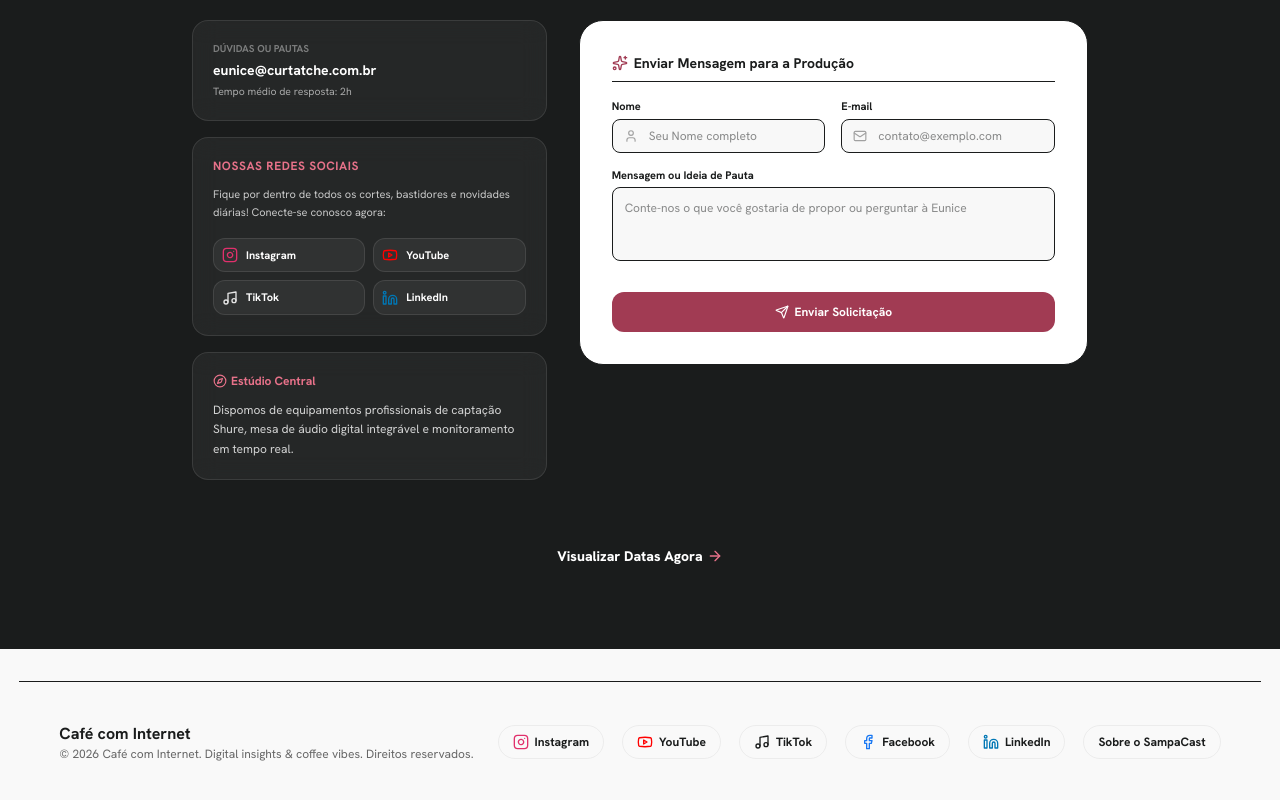
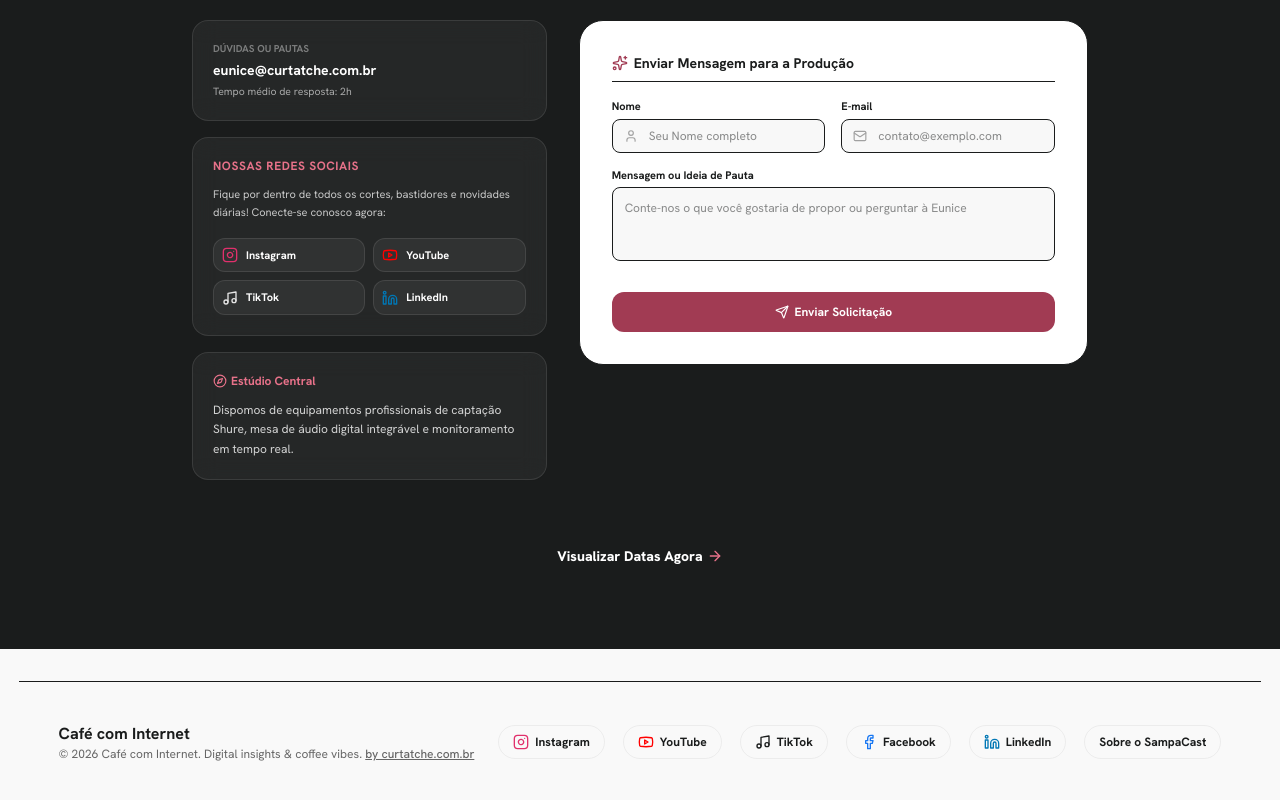
Before and after one commit to Nicevargas/podcast, a React (Vite) app: page / in a window 1280 px wide. Shown: the part 5234-6034 px from the top of the page. Built offline with nearby package versions, Linux system fonts and the light colour scheme; no server answers; the database is empty.

Commit message:
feat: add creator credit to footer
Include a link to curtatche.com.br in the footer copyright section to provide proper attribution.

```diff
--- a/src/App.tsx
+++ b/src/App.tsx
@@ -1327,7 +1327,15 @@
         <div className="space-y-1">
           <span className="font-sans text-md font-bold text-on-surface">Café com Internet</span>
           <p className="text-xs text-ink-subtle">
-            © 2026 Café com Internet. Digital insights & coffee vibes. Direitos reservados.
+            © 2026 Café com Internet. Digital insights & coffee vibes.{' '}
+            <a
+              href="http://curtatche.com.br/"
+              target="_blank"
+              rel="noreferrer"
+              className="hover:text-[#a13b53] transition-all underline font-medium inline-flex items-center gap-0.5"
+            >
+              by curtatche.com.br
+            </a>
           </p>
         </div>
 
```
